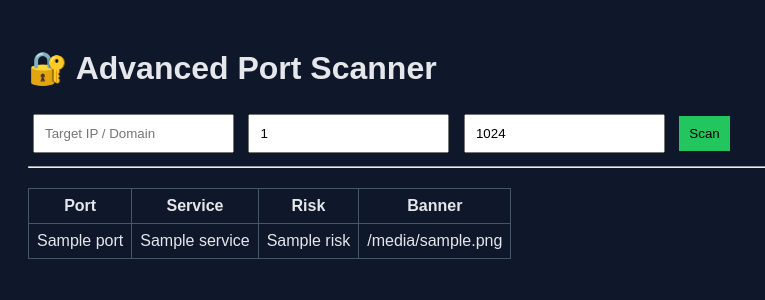
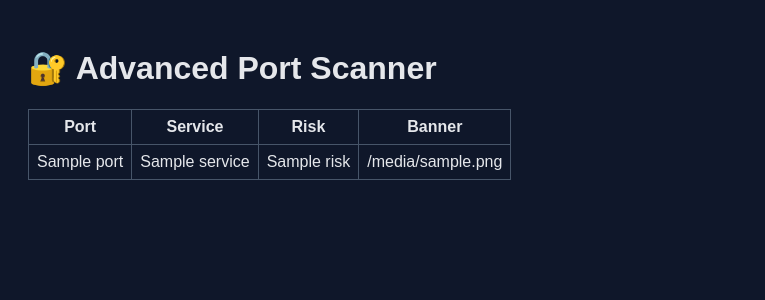
Before and after one commit to hesenislam/security-lab, a Flask app: template python-scripts/templates/index.html in a window 1280 px wide. Shown: the top 300 px of the page, without its empty margins (0-765 px from the left). Run offline with Flask 3, Linux system fonts and the light colour scheme; the template is opened without the code that fills it: most values are stand-ins (such as "Sample title", 1, 10 or a date in 2020).

Commit message:
Update index.html

```diff
--- a/python-scripts/templates/index.html
+++ b/python-scripts/templates/index.html
@@ -1,40 +1,42 @@
 <!DOCTYPE html>
-<html>
+<html lang="en">
 <head>
+    <meta charset="UTF-8">
     <title>Advanced Port Scanner</title>
-    <link rel="stylesheet" href="/static/style.css">
+    <link rel="stylesheet" href="{{ url_for('static', filename='style.css') }}">
 </head>
 <body>
 
 <h1>🔐 Advanced Port Scanner</h1>
 
-<form method="POST">
-    <input type="text" name="target" placeholder="Target IP / Domain" required>
-    <input type="number" name="start_port" placeholder="Start Port" value="1">
-    <input type="number" name="end_port" placeholder="End Port" value="1024">
-    <button type="submit">Scan</button>
-</form>
-
-<hr>
-
-{% if results %}
 <table>
+    <thead>
         <tr>
             <th>Port</th>
             <th>Service</th>
             <th>Risk</th>
             <th>Banner</th>
         </tr>
+    </thead>
+    <tbody>
         {% for r in results %}
         <tr>
             <td>{{ r.port }}</td>
             <td>{{ r.service }}</td>
-        <td>{{ r.risk }}</td>
-        <td>{{ r.banner }}</td>
+
+            {% if r.risk == "HIGH" %}
+                <td class="risk-high">{{ r.risk }}</td>
+            {% elif r.risk == "MEDIUM" %}
+                <td class="risk-medium">{{ r.risk }}</td>
+            {% else %}
+                <td class="risk-low">{{ r.risk }}</td>
+            {% endif %}
+
+            <td class="banner">{{ r.banner }}</td>
         </tr>
         {% endfor %}
+    </tbody>
 </table>
-{% endif %}
 
 </body>
 </html>
```
Lines whose indentation alone changed are shown as unchanged.
